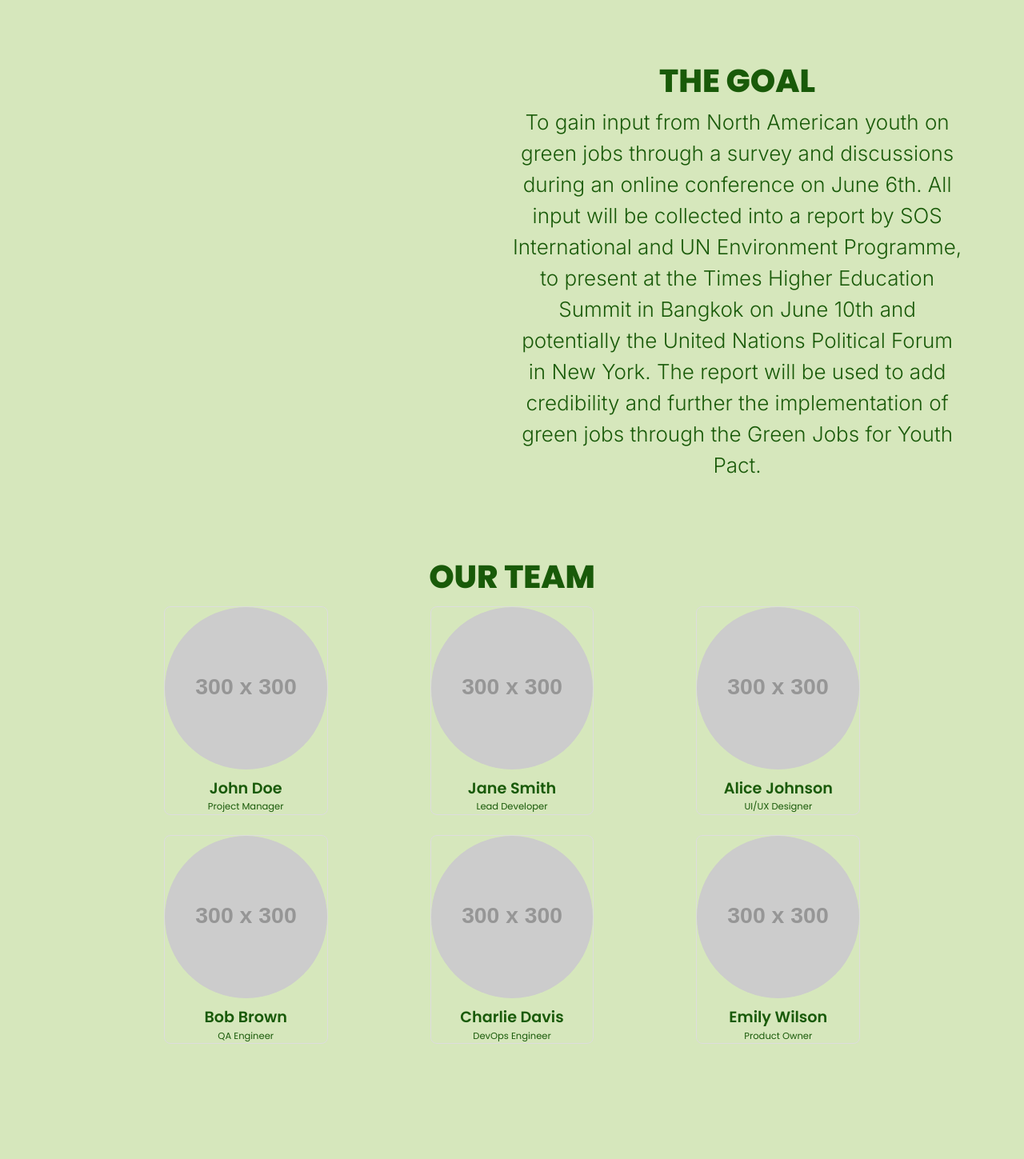
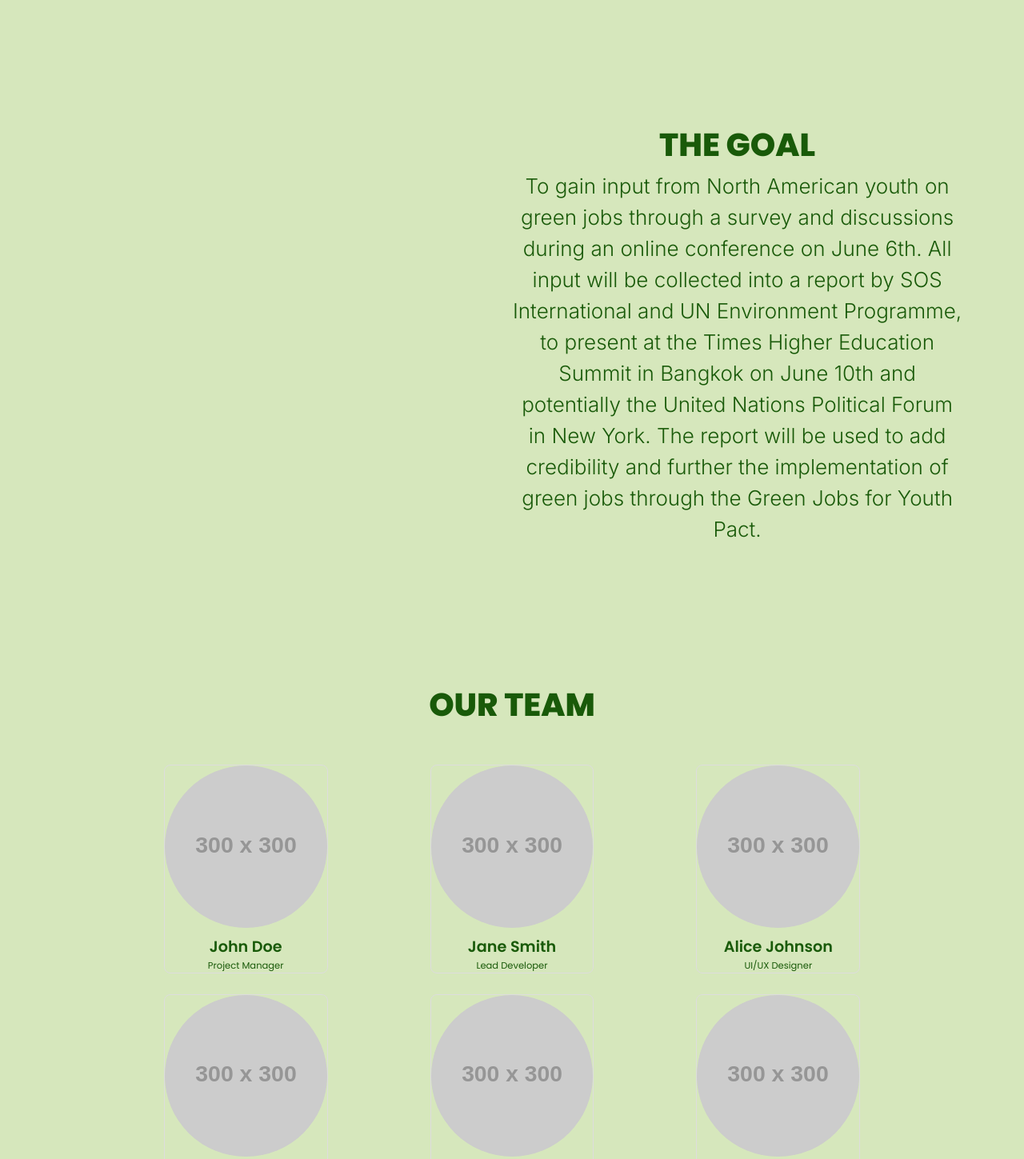
Before and after one commit to SuhaniSood/GreenJobs4YouthPactna, a plain HTML site: page index.html in a window 1280 px wide. Shown: the part 1699-3148 px from the top of the page at 80% size. Before the commit the page ends 3004 px from the top, so only its background shows below. Drawn offline with nearby package versions, Linux system fonts and the light colour scheme; placeholder pictures from the web are drawn by us.

Commit message:
Fixed more spacing

```diff
--- a/style.css
+++ b/style.css
@@ -222,7 +222,7 @@ body {
 	text-align: center;
 	width: 100%;
 	float: right;
-	padding: 10vh 6vw;
+	padding: 20vh 6vw;
 }
 
 .goal {
@@ -257,13 +257,14 @@ body {
 	color: #195a09;
 	text-align: center;
 	margin-bottom: 1vw;
+	margin-top: 3vw;
 }
 
 .teamContainer {
 	display: grid;
 	grid-template-columns: repeat(3, 1fr);
 	gap: 2vw 10vw;
-	padding: 0 6vw;
+	padding: 3vw 6vw;
 	width: 80%;
 }
 .teamMember {
```
